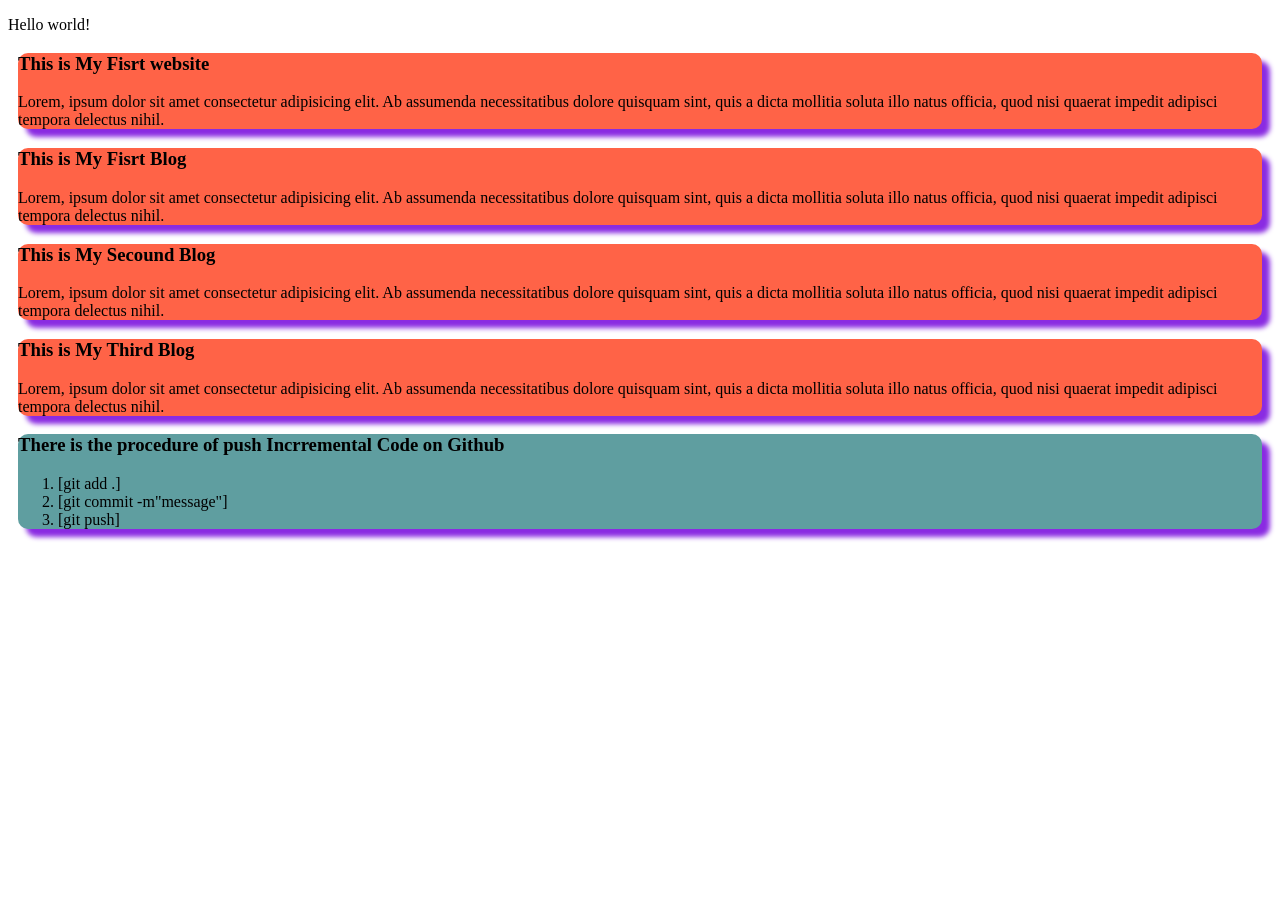
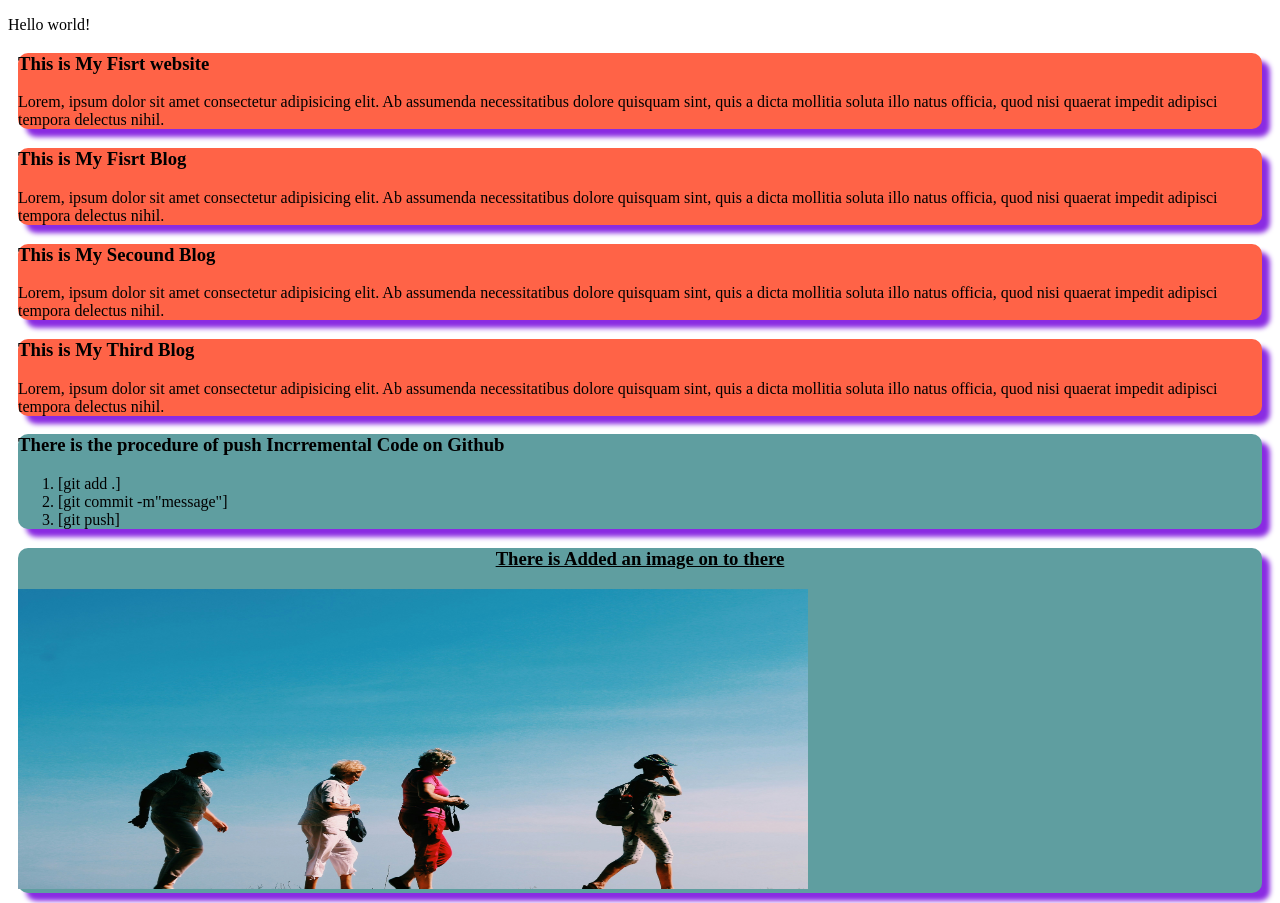
Before and after one commit to mdsabbir112/my-simple-website, a plain HTML site: page index.html in a window 1280 px wide. Before the commit the page ends 800 px from the top, so only its background shows below. Drawn offline with Linux system fonts and the light colour scheme.

Commit message:
Added Image and the content

```diff
--- a/index.html
+++ b/index.html
@@ -57,5 +57,10 @@
         <li>[git push]</li>
     </ol>
  </div>
+
+<div class="single">
+    <h3 style="text-align: center; text-decoration: underline;">There is Added an image on to there  </h3>
+    <img src="Images/desk-.jpg" alt="desk" height="300px" width="790px">
+</div>
   </body>
 </html>
--- a/styles/blog.css
+++ b/styles/blog.css
@@ -13,6 +13,8 @@
     border: 10px;
     margin: 10px;
     border-radius: 10px;
+
     box-shadow: 8px 8px 5px blueviolet;
 
+
 }
```
Also changed, not shown: Images/desk-.jpg (added), 1 other file.
